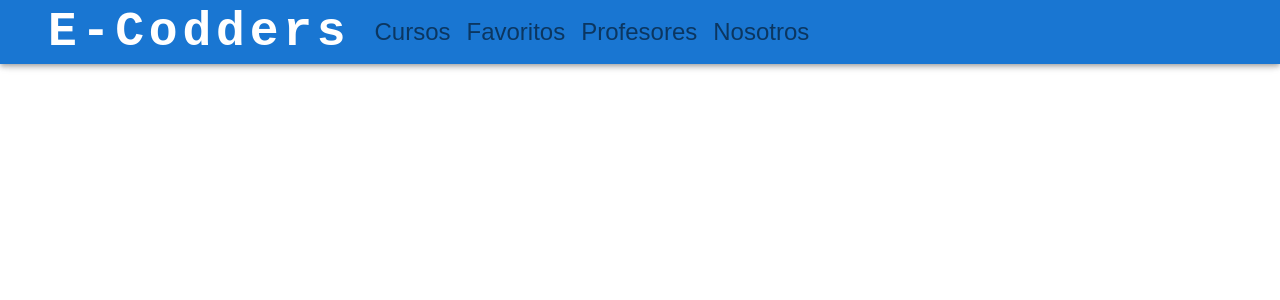
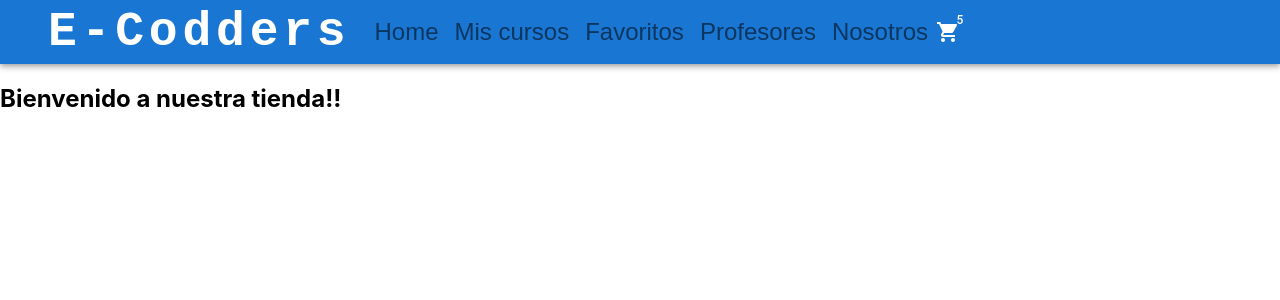
Before and after one commit to guille85/react-morilla, a React (Create React App) app: page / in a window 1280 px wide. Shown: the top 300 px of the page. Built offline with nearby package versions, Linux system fonts and the light colour scheme.

Commit message:
se agrega primera version de CartWidget e ItemListContainer

```diff
--- a/package.json
+++ b/package.json
@@ -8,6 +8,7 @@
     "@material-ui/icons": "^4.11.3",
     "@mui/icons-material": "^5.6.2",
     "@mui/material": "^5.7.0",
+    "@mui/styles": "^5.7.0",
     "@testing-library/jest-dom": "^5.16.4",
     "@testing-library/react": "^13.2.0",
     "@testing-library/user-event": "^13.5.0",
--- a/src/App.js
+++ b/src/App.js
@@ -1,11 +1,16 @@
-//import logo from './logo.svg';
 import './App.css';
-import { NavBar } from "./components/NavBar.js"
+import ItemListContainer from './components/ItemListContainer';
+import { NavBar } from "./components/NavBar"
 
 
 const App = () => {
   return (
+    <>
       <NavBar/>
+      <section>
+        <ItemListContainer greeting='Bienvenido a nuestra tienda!!' sx={{ flexGrow: 0, display: { xl: "flex-end", md: "none" } }}/>
+      </section>
+    </>
   );
 }
 
--- /dev/null
+++ b/src/components/CartWidget.jsx
@@ -0,0 +1,22 @@
+import React from 'react';
+import { Badge } from '@mui/material';
+import { Box } from '@mui/system';
+import ShoppingCartIcon from '@mui/icons-material/ShoppingCart';
+
+export default function CartWidget( {qtyItems}) {
+    return (
+      <>
+        <Badge
+          badgeContent={qtyItems}
+          color="action"
+          anchorOrigin={{
+            vertical: "top",
+            horizontal: "right",
+          }}
+        >
+            <ShoppingCartIcon/>
+            <Box sx={{ flexGrow: 0, display: { xs: "flex", md: "none" } }}></Box>
+        </Badge>
+      </>
+    );
+}
--- /dev/null
+++ b/src/components/ItemListContainer.jsx
@@ -0,0 +1,9 @@
+import React from 'react'
+
+export default function ItemListContainer({ greeting }) {
+  return (
+      <>
+        <h1>{ greeting } </h1>
+      </>
+  )
+}
--- a/src/components/NavBar.js
+++ b/src/components/NavBar.jsx
@@ -2,14 +2,13 @@ import React from "react";
 import { AppBar, IconButton, Toolbar } from "@mui/material";
 import { Typography } from "@mui/material";
 import Container from '@mui/material/Container';
-import AdbIcon from '@mui/icons-material/Adb';
+import CartWidget from "./CartWidget";
 
 export const NavBar = () => {
     return (
-        <AppBar>
+        <AppBar position="static">
             <Container maxWidth="xl">
                 <Toolbar>
-                    <AdbIcon sx={{ display: { xs: 'flex', md: 'none' }, mr: 1 }} />
                     <Typography
                         variant="h3"
                         noWrap
@@ -28,7 +27,10 @@ export const NavBar = () => {
                         E-Codders
                     </Typography>
                     <Typography variant="h6">
-                        <IconButton>Cursos</IconButton>
+                        <IconButton>Home</IconButton>
+                    </Typography>
+                    <Typography variant="h6">
+                        <IconButton>Mis cursos</IconButton>
                     </Typography>
                     <Typography variant="h6">
                         <IconButton>Favoritos</IconButton>
@@ -39,6 +41,7 @@ export const NavBar = () => {
                     <Typography variant="h6">
                         <IconButton>Nosotros</IconButton>
                     </Typography>
+                    <CartWidget qtyItems={5} justify-xs-flex-end/>
                 </Toolbar>
             </Container>
         </AppBar>
```
Also changed, not shown: 1 other file (tests, documents, lock files or other folders).
